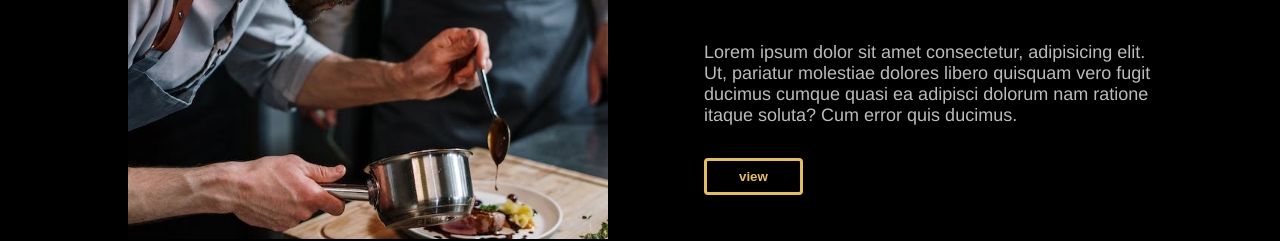
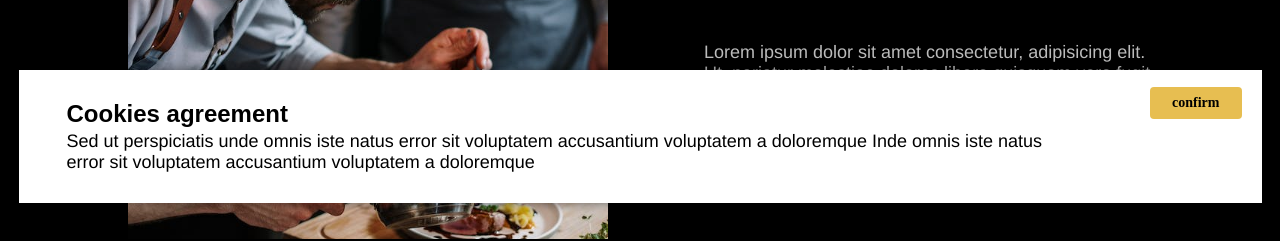
Before and after one commit to madelinegit/Gastron-Guru, a React (Vite) app: page / in a window 1280 px wide. Shown: the part 571-812 px from the top of the page. Built offline with nearby package versions, Linux system fonts and the light colour scheme; no server answers; a web font is replaced by a local one.

Commit message:
Created cookies component

```diff
--- /dev/null
+++ b/src/components/CookiesComponent/CookiesComponent.scss
@@ -0,0 +1,29 @@
+.modal {
+  background-color: $white;
+  bottom: 1vh;
+  box-shadow: 0 0 10px rgba(0, 0, 0, 0.5);
+  display: flex;
+  margin: 18.5px;
+  padding: 17px 20px;
+  position: fixed;
+  z-index: 4;
+
+  &-text {
+    padding: 13px 50px 13px 28px;
+
+    h3 {
+      font-size: 24px;
+      padding-bottom: 3px;
+    }
+  }
+}
+
+@media (max-width: $breakpoint-sm) {
+  .modal {
+    display: block;
+
+    &-text {
+      padding: 13px 14px;
+    }
+  }
+}
--- /dev/null
+++ b/src/components/CookiesComponent/CookiesComponent.tsx
@@ -0,0 +1,40 @@
+import { useEffect, useState } from "react";
+import "./CookiesComponent.scss";
+
+function CookiesComponent() {
+  const [popup, setPopup] = useState(false);
+
+  function showPopup() {
+    setPopup(!popup);
+  }
+
+  useEffect(() => {
+    setTimeout(() => {
+      setPopup(!popup);
+    }, 3000);
+  }, []);
+
+  return (
+    <>
+      {popup && (
+        <main className="modal">
+          <section className="modal-text">
+            <h3>Cookies agreement</h3>
+            <p>
+              Sed ut perspiciatis unde omnis iste natus error sit voluptatem
+              accusantium voluptatem a doloremque Inde omnis iste natus error
+              sit voluptatem accusantium voluptatem a doloremque
+            </p>
+          </section>
+          <section className="modal-confirm">
+            <button onClick={showPopup} className="modal-btn">
+              <p>confirm</p>
+            </button>
+          </section>
+        </main>
+      )}
+    </>
+  );
+}
+
+export default CookiesComponent;
--- a/src/pages/Home/index.tsx
+++ b/src/pages/Home/index.tsx
@@ -1,3 +1,4 @@
+import CookiesComponent from "../../components/CookiesComponent/CookiesComponent";
 import Featured from "../../components/Featured";
 import ForEveryOccasion from "../../components/ForEveryOccasion";
 import RelativeSquareBlocks from "../../components/RelativeSquareBlocks";
@@ -8,6 +9,7 @@ const Home = () => {
       <Featured />
       <ForEveryOccasion />
       <RelativeSquareBlocks />
+      <CookiesComponent />
     </>
   );
 };
--- a/src/styles/buttons.scss
+++ b/src/styles/buttons.scss
@@ -22,3 +22,21 @@
     cursor: pointer;
   }
 }
+
+.modal-btn {
+  background-color: $gold;
+  border: none;
+  border-radius: 4px;
+  cursor: pointer;
+  display: flex;
+  margin-left: 40px;
+
+  p {
+    font: bold 14px "Poppins";
+    padding: 8px 22px;
+  }
+
+  @media (max-width: $breakpoint-sm) {
+    margin-left: 14px;
+  }
+}
```
